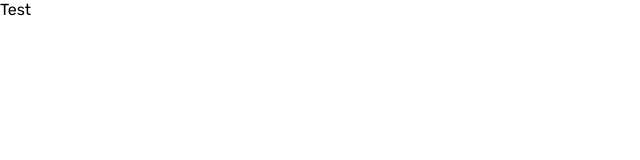
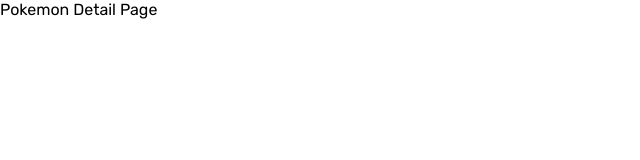
Before and after one commit to Plyavinskiy/react-pokedex, a React (Create React App) app: page /pokemon/1 in a window 1280 px wide. Shown: the top 160 px of the page, without its empty margins (0-640 px from the left). Built offline with nearby package versions, Linux system fonts and the light colour scheme.

Commit message:
ci: set up routing

```diff
--- a/src/App.tsx
+++ b/src/App.tsx
@@ -1,7 +1,17 @@
-import React from "react";
+import { BrowserRouter, Route, Switch } from "react-router-dom";
+
+import PokemonsListPage from "./pages/PokemonsListPage";
+import PokemonDetailPage from "./pages/PokemonDetailPage";
 
 const App: React.FC = () => {
-  return <div>Test</div>;
+  return (
+    <BrowserRouter>
+      <Switch>
+        <Route exact path="/" component={PokemonsListPage} />
+        <Route exact path="/pokemon/:id" component={PokemonDetailPage} />
+      </Switch>
+    </BrowserRouter>
+  );
 };
 
 export default App;
--- /dev/null
+++ b/src/pages/PokemonDetailPage/index.tsx
@@ -0,0 +1,5 @@
+const PokemonDetailPage: React.FC = () => {
+  return <div>Pokemon Detail Page</div>;
+};
+
+export default PokemonDetailPage;
--- /dev/null
+++ b/src/pages/PokemonsListPage/index.tsx
@@ -0,0 +1,5 @@
+const PokemonsListPage: React.FC = () => {
+  return <div>Pokemons List Page</div>;
+};
+
+export default PokemonsListPage;
```
